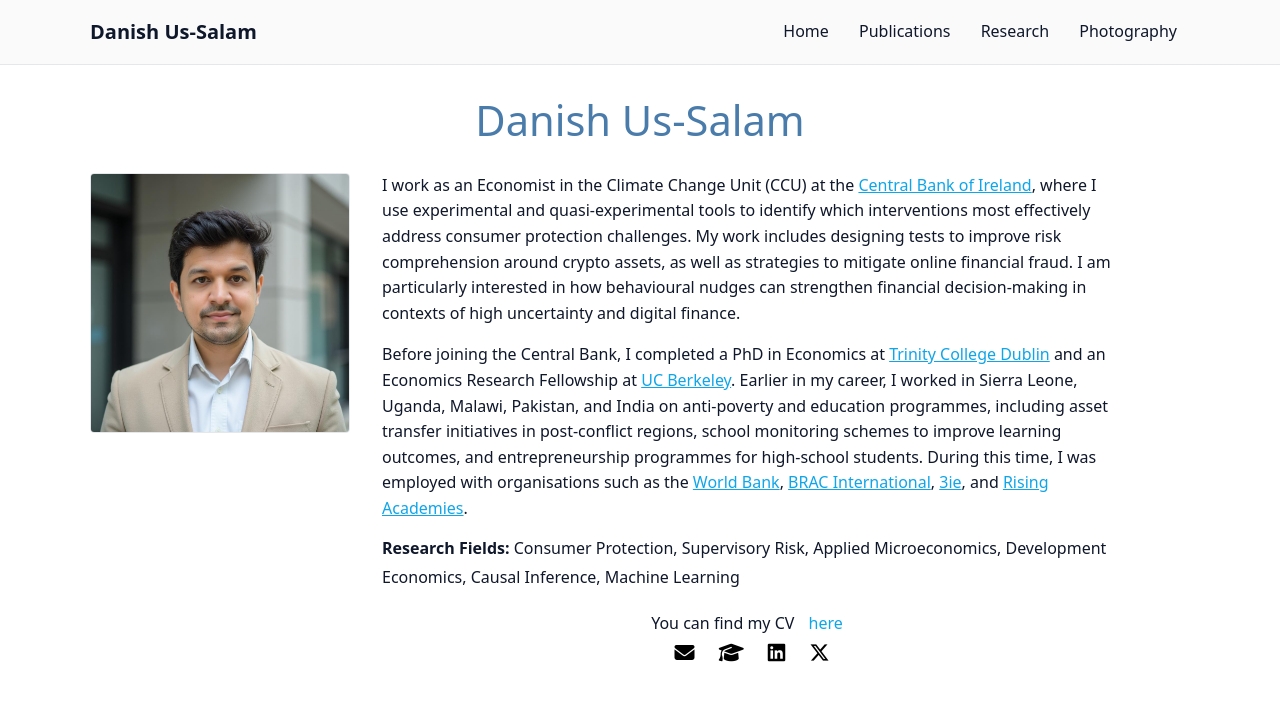
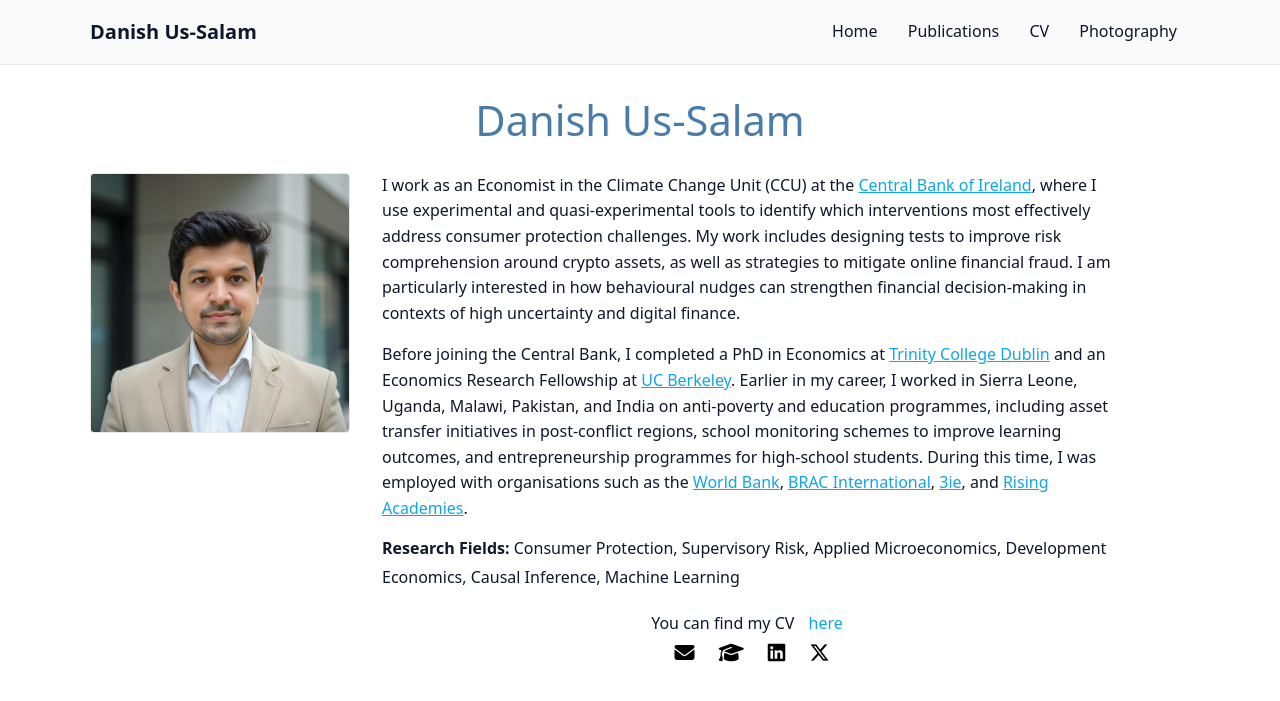
Before and after one commit to danishussalam/danishussalam.github.io, a Jekyll site: the page built from index.md, in a window 1280 px wide. Shown: the top 701 px of the page. Built offline with Jekyll 4.4.1, drawn with Linux system fonts in a browser that asks for light colours.

Commit message:
Update default.html

```diff
--- a/_layouts/default.html
+++ b/_layouts/default.html
@@ -25,7 +25,7 @@
         <nav class="site-nav">
           <a href="{{ '/'       | relative_url }}">Home</a>
           <a href="{{ '/research' | relative_url }}">Publications</a>
-          <a href="{{ '/wip' | relative_url }}">Research</a>
+          <a href="{{ '/assets/Danish_CV.pdf' | relative_url }}" target="_blank" rel="noopener noreferrer">CV</a>
           <a href="{{ '/pg' | relative_url }}">Photography</a>
         </nav>
       </div>
```
